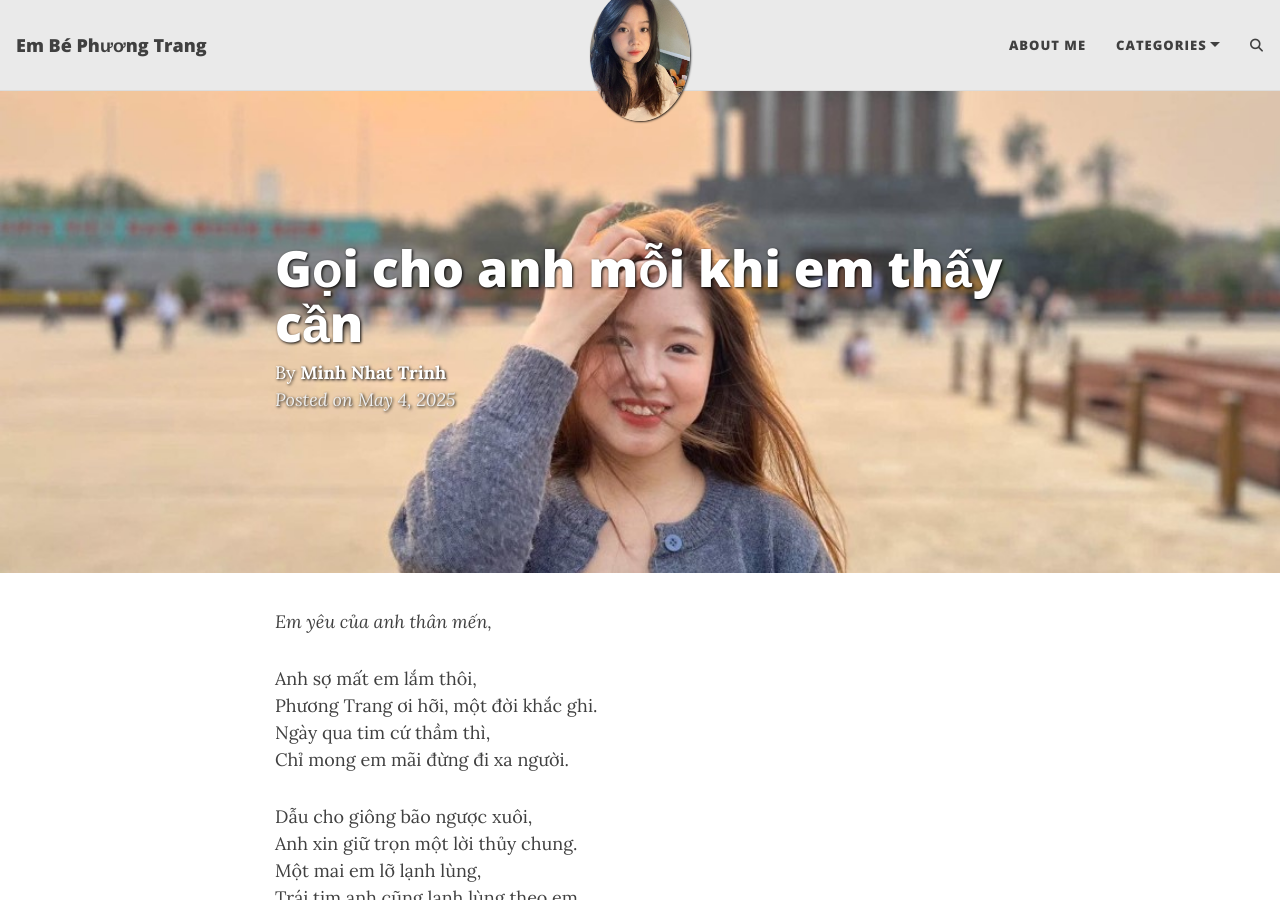
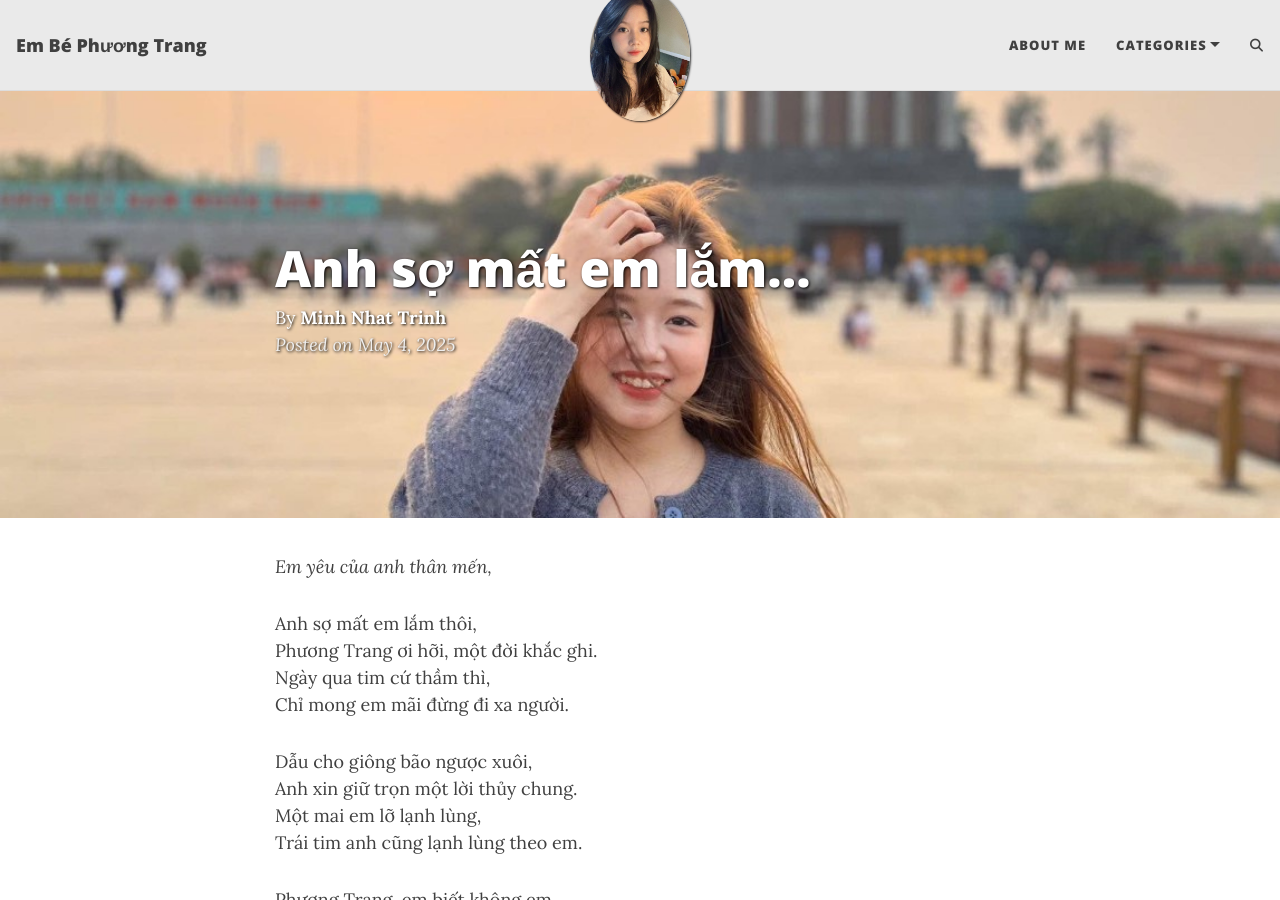
Before and after one commit to phuongtrang2807/phuongtrang2807.github.io, a Jekyll site: the page built from _posts/2025-05-04-anh-so-mat-em.md, in a window 1280 px wide and 900 px high. Built offline with Jekyll 4.4.1, drawn with Linux system fonts in a browser that asks for light colours; comment, search, counter and statistics services are not loaded.

Commit message:
fix title

```diff
--- a/_posts/2025-05-04-anh-so-mat-em.md
+++ b/_posts/2025-05-04-anh-so-mat-em.md
@@ -1,6 +1,6 @@
 ---
 layout: post
-title: Gọi cho anh mỗi khi em thấy cần
+title: Anh sợ mất em lắm...
 # subtitle: Lời hẹn cuối năm
 cover-img: /assets/img/Trang7.jpg
 thumbnail-img: /assets/img/Trang33.jpg
```
